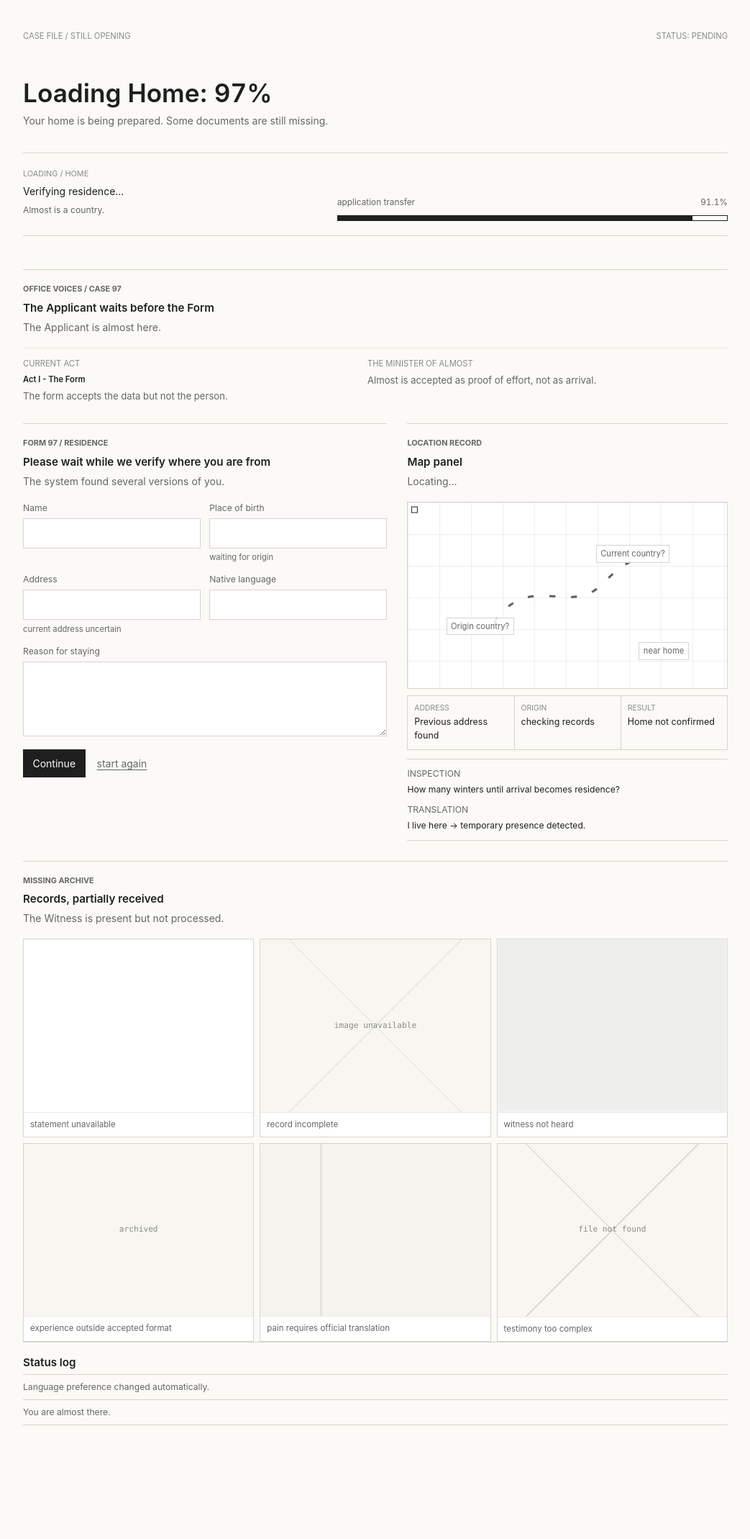
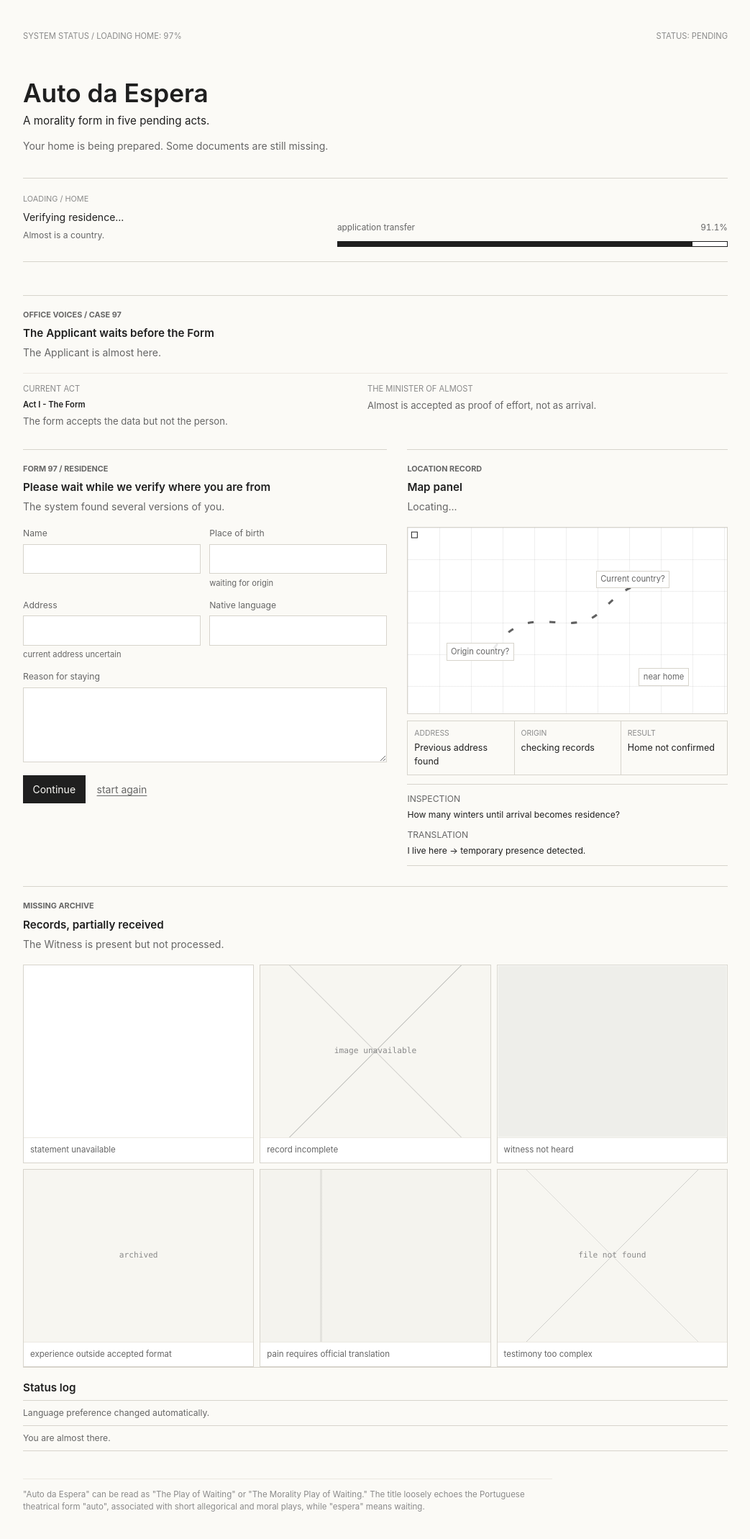
Before and after one commit to tiagomartinspinto/loadinghome, a website built with Vite: page index.html in a window 1280 px wide. Shown: the whole page at 72% size, without its empty margins (118-1161 px from the left). Before the commit the page ends 2044 px from the top, so only its background shows below. Built offline with nearby package versions, Linux system fonts and the light colour scheme.

Commit message:
Refine title framing

```diff
--- a/index.html
+++ b/index.html
@@ -5,9 +5,9 @@
     <meta name="viewport" content="width=device-width, initial-scale=1.0" />
     <meta
       name="description"
-      content="Loading Home: 97% is a minimalist web artwork about immigration as a permanent state of almost-arrival."
+      content="Auto da Espera is a minimalist web artwork and morality form in five pending acts."
     />
-    <title>Loading Home: 97%</title>
+    <title>Auto da Espera</title>
     <link rel="stylesheet" href="src/styles.css" />
   </head>
   <body>
@@ -16,15 +16,14 @@
     <main id="main" class="page-shell">
       <header class="intro" aria-labelledby="artwork-title">
         <div class="case-row" aria-label="Case file status">
-          <span>case file / still opening</span>
+          <span>system status / Loading Home: <span id="titlePercent">97%</span></span>
           <span id="caseCode">status: <span data-term="pending">pending</span></span>
         </div>
 
-        <h1 id="artwork-title">
-          Loading Home: <span id="titlePercent">97%</span>
-        </h1>
+        <h1 id="artwork-title">Auto da Espera</h1>
 
-        <p>Your home is being prepared. Some documents are still missing.</p>
+        <p class="intro-subtitle">A morality form in five pending acts.</p>
+        <p class="intro-note">Your home is being prepared. Some documents are still missing.</p>
 
         <section class="loading-panel" aria-label="Loading progress">
           <div class="loading-copy">
@@ -219,6 +218,14 @@
           <li>You are almost there.</li>
         </ul>
       </aside>
+
+      <footer class="footer-note">
+        <p>
+          "Auto da Espera" can be read as "The Play of Waiting" or "The Morality Play of Waiting."
+          The title loosely echoes the Portuguese theatrical form "auto", associated with short
+          allegorical and moral plays, while "espera" means waiting.
+        </p>
+      </footer>
     </main>
 
     <script type="module" src="src/main.js"></script>
--- a/src/styles.css
+++ b/src/styles.css
@@ -109,13 +109,20 @@ h2 {
   font-weight: 560;
 }
 
-.intro > p,
+.intro-note,
 .panel-heading p,
 .small-note {
   color: var(--muted);
 }
 
-.intro > p {
+.intro-subtitle {
+  max-width: 34rem;
+  margin-bottom: 0.8rem;
+  color: var(--ink);
+  font-size: 0.95rem;
+}
+
+.intro-note {
   max-width: 34rem;
   margin-bottom: 34px;
 }
@@ -544,6 +551,19 @@ textarea:focus {
   padding-top: 18px;
 }
 
+.footer-note {
+  max-width: 46rem;
+  margin-top: 38px;
+  border-top: 1px solid var(--soft-line);
+  padding-top: 13px;
+  color: var(--quiet);
+  font-size: 0.72rem;
+}
+
+.footer-note p {
+  margin-bottom: 0;
+}
+
 .event-log {
   display: grid;
   margin: 0;
```
Also changed, not shown: PROJECT_STATUS.md (+8 -5 lines), README.md.
